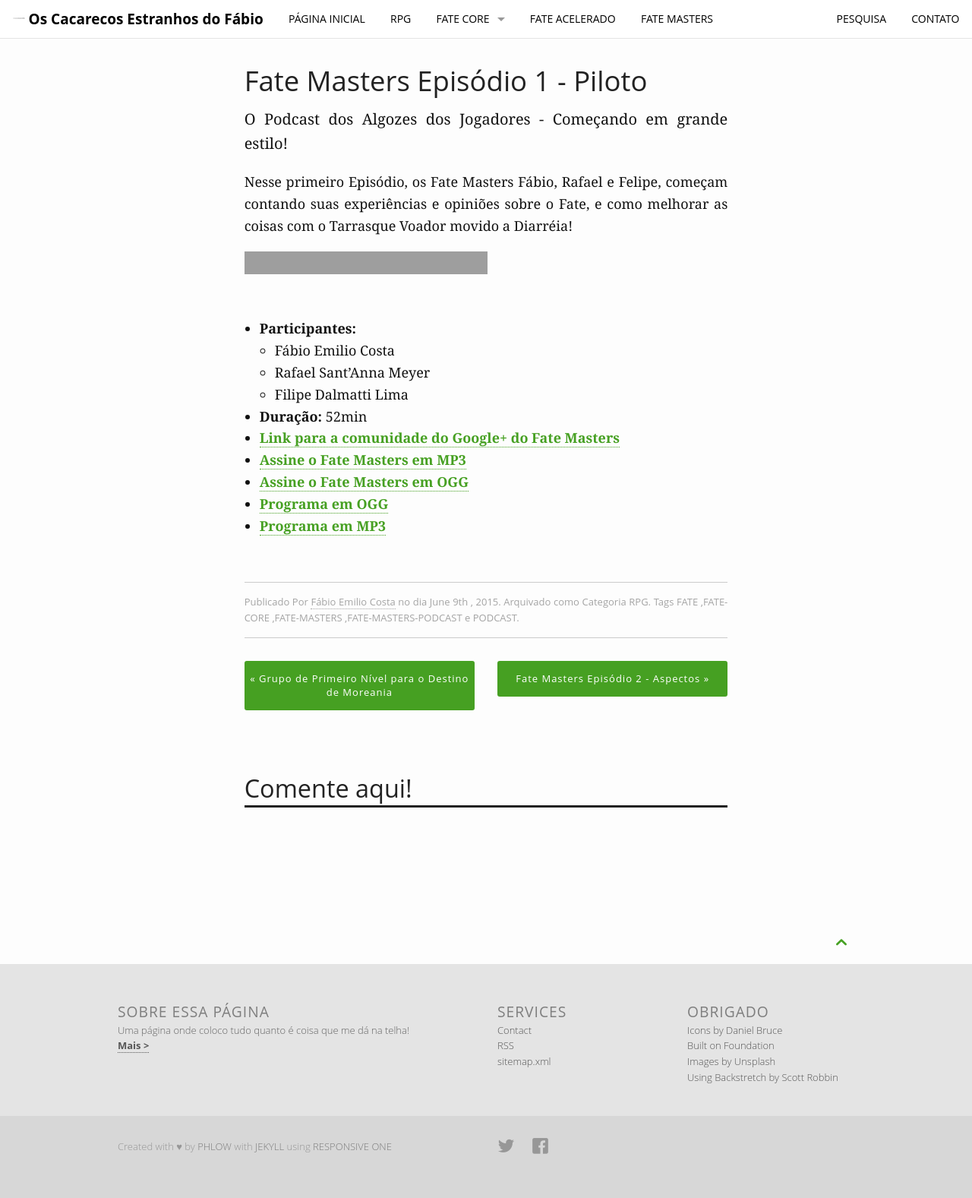
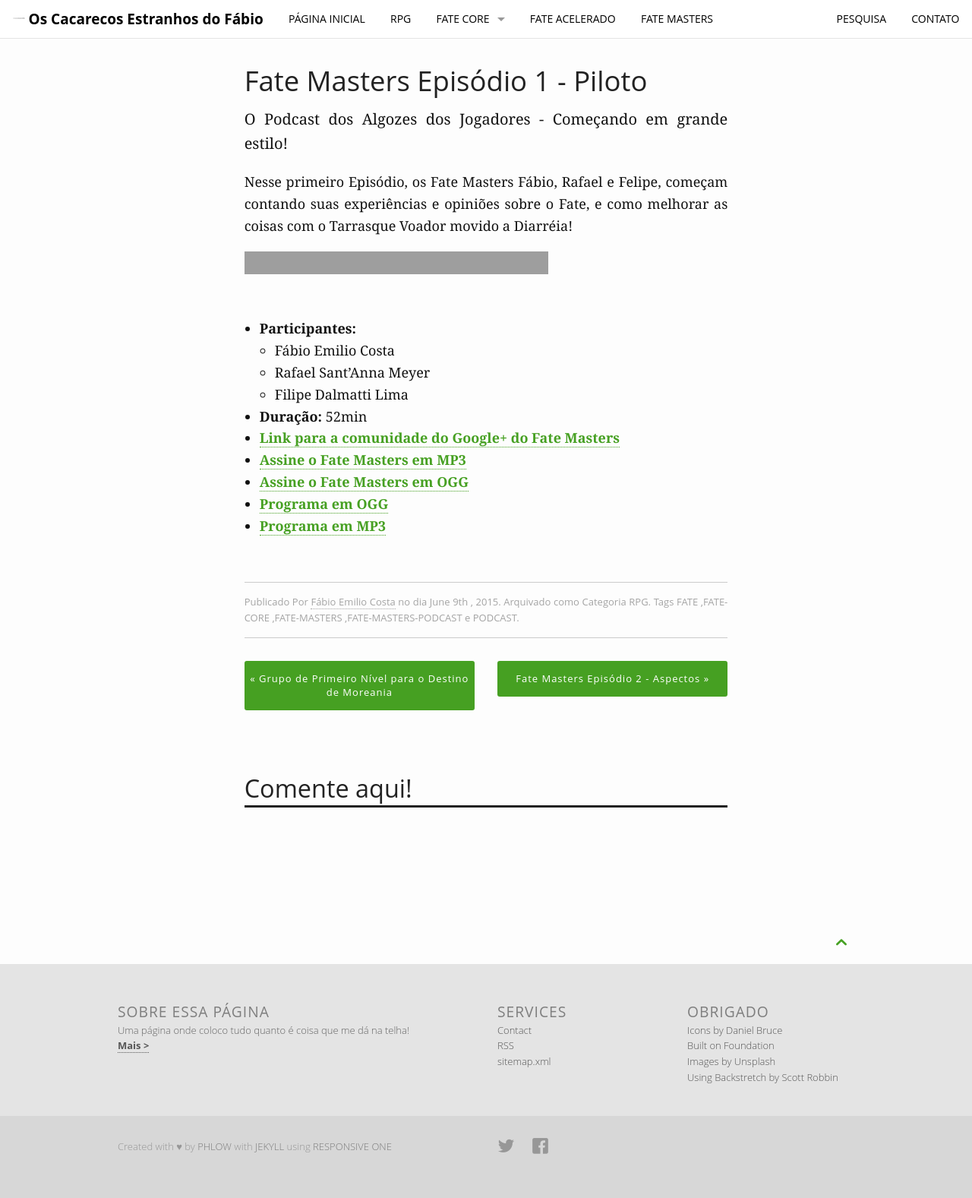
Before and after one commit to fabiocosta0305/fabiocosta0305.github.io-old, a Jekyll site: the page built from _posts/Fate-Masters/2015-06-09-FateMasters#1.md, in a window 1280 px wide. Shown: the whole page at 76% size. Built offline with Jekyll 4.4.1, drawn with Linux system fonts in a browser that asks for light colours; comment, search, counter and statistics services are not loaded; grey boxes are pictures that could not be loaded.

Commit message:
Ajustado para o uso do player do Internet Archive

```diff
--- a/_includes/podcast.html
+++ b/_includes/podcast.html
@@ -1,5 +1,5 @@
 {% if page.iaplayer %}
-<iframe src="https://archive.org/embed/{{ page.iaplayer }}" width="320" height="30" frameborder="0" webkitallowfullscreen="true" mozallowfullscreen="true" allowfullscreen></iframe>
+<iframe src="https://archive.org/embed/{{ page.iaplayer }}" width="400" height="30" frameborder="0" webkitallowfullscreen="true" mozallowfullscreen="true" allowfullscreen></iframe>
 {% else %}
 <script type="text/javascript">
   LBP.options = { controlsExtra: [] }
```
